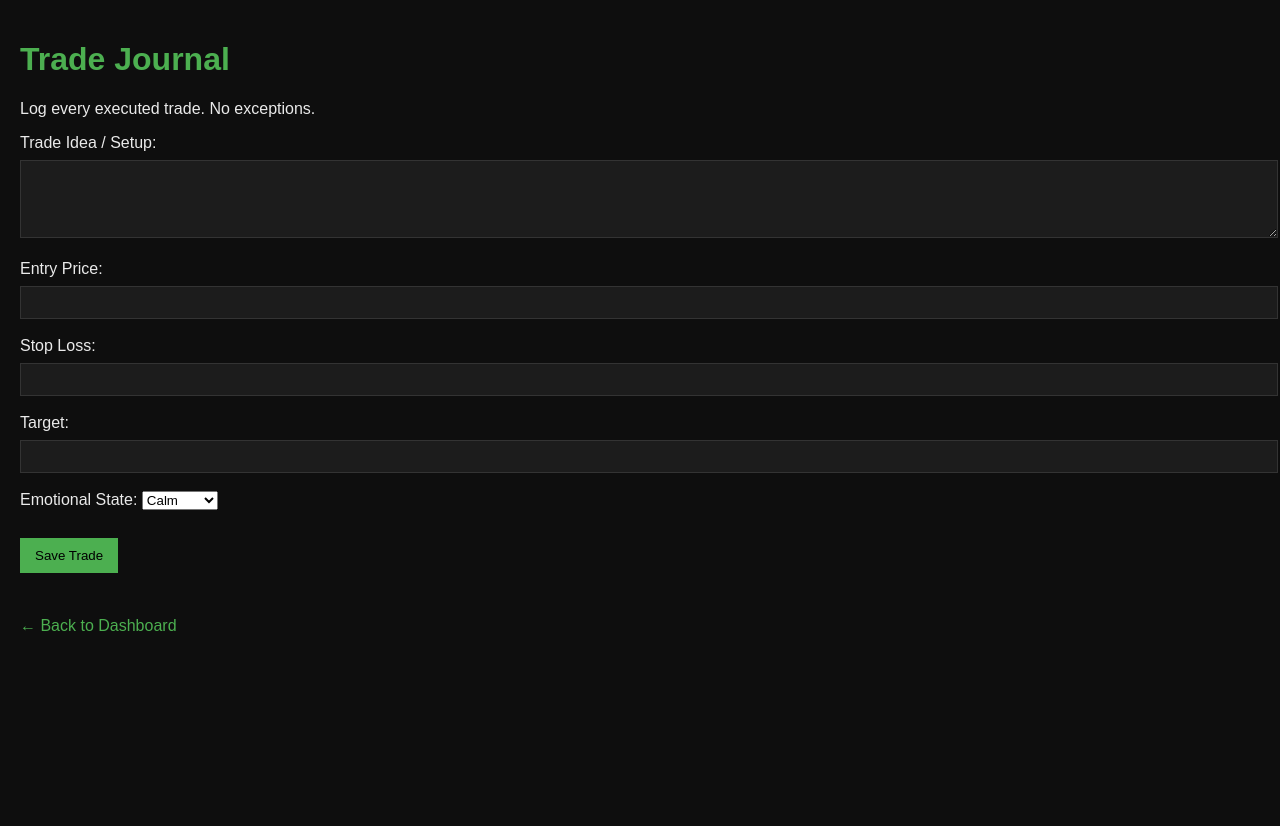
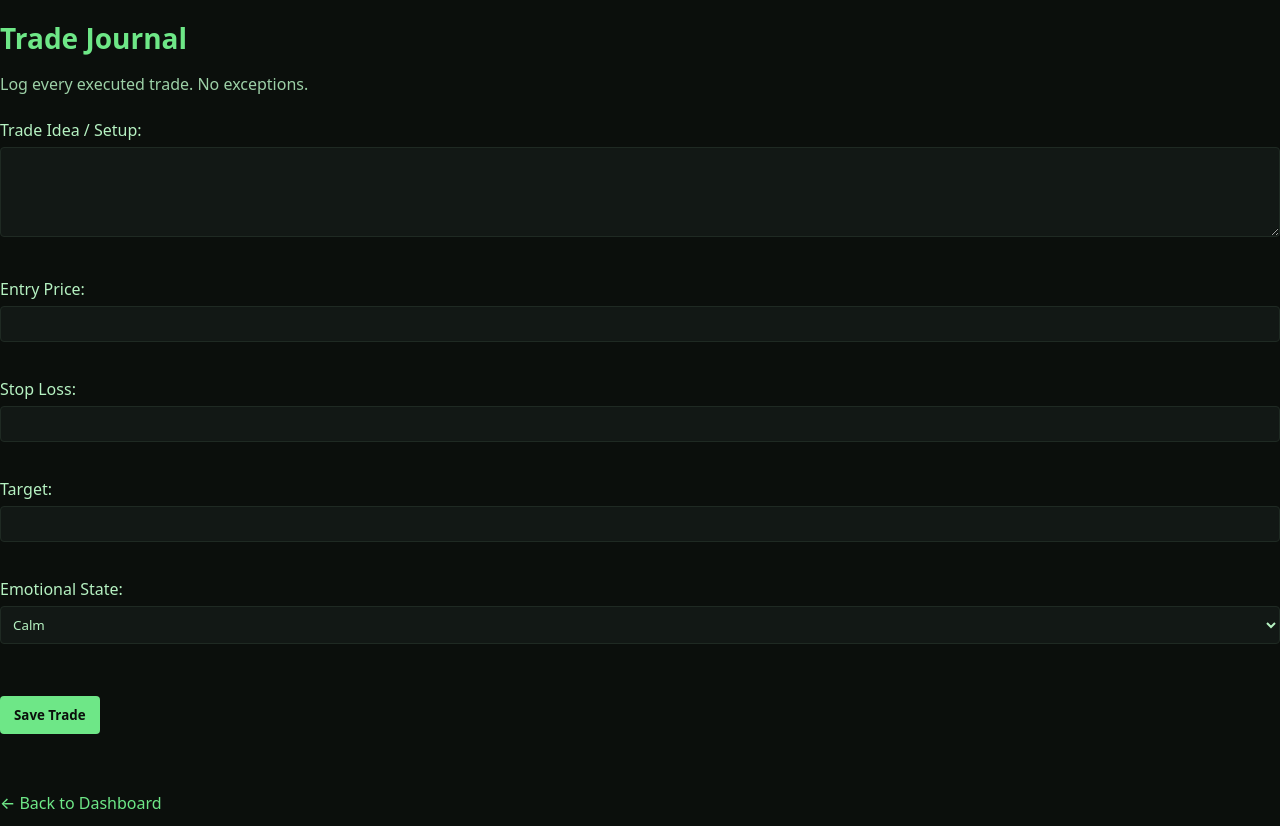
Before and after one commit to labaranabdulrahman60-lang/TradeOS, a plain HTML site: page journal.html in a window 1280 px wide. Before the commit the page ends 800 px from the top, so only its background shows below. Drawn offline with Linux system fonts and the light colour scheme.

Commit message:
Update style.css

```diff
--- a/css/style.css
+++ b/css/style.css
@@ -1,36 +1,67 @@
-body {
-  font-family: Arial, sans-serif;
-  background: #0e0e0e;
-  color: #eaeaea;
-  margin: 0;
-  padding: 20px;
+/* ===== TradeOS Base ===== */
+* {
+  box-sizing: border-box;
+  font-family: system-ui, -apple-system, BlinkMacSystemFont, sans-serif;
 }
 
-h1, h2 {
-  color: #4caf50;
+body {
+  margin: 0;
+  background: #0b0f0c;
+  color: #b6f2c2;
 }
 
-a {
-  color: #4caf50;
-  text-decoration: none;
-  display: block;
-  margin: 10px 0;
+/* ===== App Container ===== */
+.app {
+  max-width: 420px;
+  margin: 0 auto;
+  padding: 32px 20px;
 }
 
-button {
-  background: #4caf50;
-  color: #000;
-  border: none;
-  padding: 10px 15px;
-  margin-top: 10px;
-  cursor: pointer;
+/* ===== Headings ===== */
+h1 {
+  font-size: 28px;
+  margin-bottom: 8px;
+  color: #6ee787;
 }
 
-input, textarea {
+p {
+  opacity: 0.85;
+  margin-bottom: 24px;
+}
+
+/* ===== Links ===== */
+a {
+  display: block;
+  margin: 12px 0;
+  color: #6ee787;
+  text-decoration: none;
+  font-weight: 500;
+}
+
+a:hover {
+  opacity: 0.8;
+}
+
+/* ===== Buttons ===== */
+button {
+  background: #6ee787;
+  color: #0b0f0c;
+  border: none;
+  padding: 10px 14px;
+  margin-right: 8px;
+  margin-top: 16px;
+  font-weight: 600;
+  border-radius: 4px;
+}
+
+/* ===== Forms ===== */
+input, textarea, select {
   width: 100%;
+  margin-top: 6px;
+  margin-bottom: 14px;
   padding: 8px;
-  margin-top: 8px;
-  background: #1c1c1c;
-  color: #fff;
-  border: 1px solid #333;
+  background: #121815;
+  color: #b6f2c2;
+  border: 1px solid #1f2a23;
+  border-radius: 4px;
 }
```
